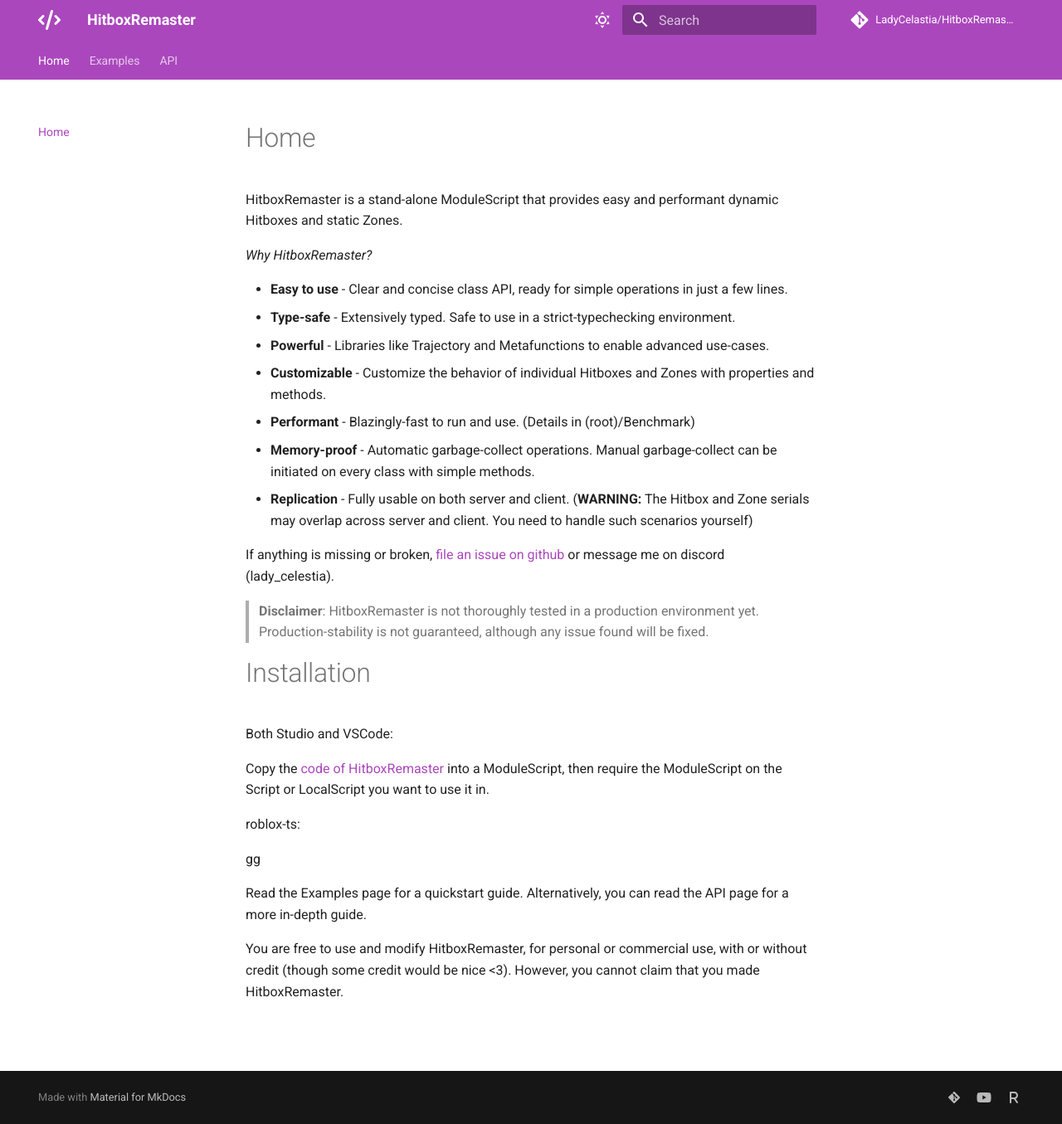
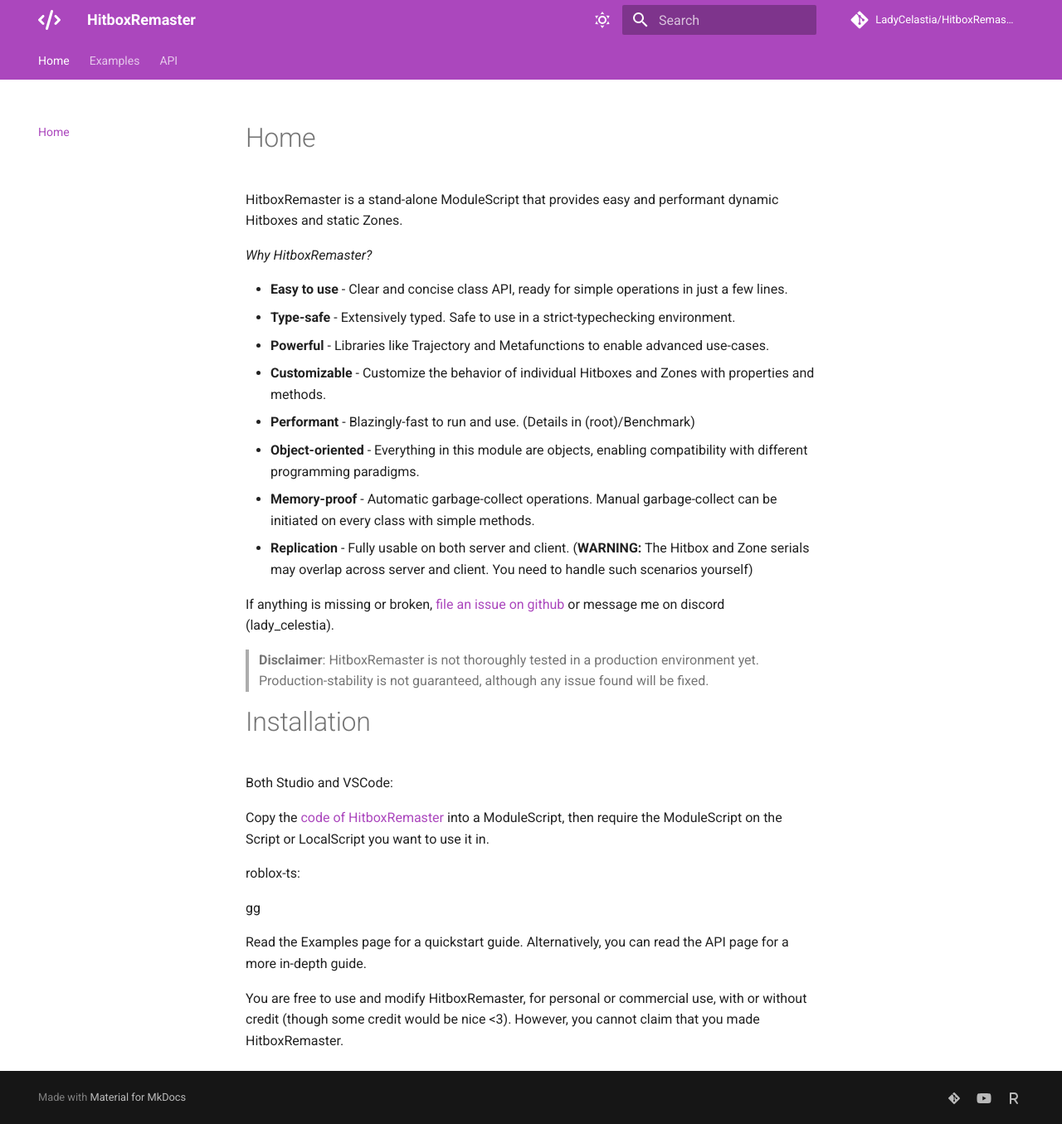
Before and after one commit to LadyCelastia/HitboxRemaster, an MkDocs documentation site: the page built from docs/index.md, in a window 1280 px wide and 1355 px high. Shown: the whole window at 83% size. Built offline with MkDocs 1.6.1 and Material for MkDocs 9.7.7, drawn with Linux system fonts in a browser that asks for light colours; comment, search, counter and statistics services are not loaded.

Commit message:
Update index.md

```diff
--- a/docs/index.md
+++ b/docs/index.md
@@ -8,6 +8,7 @@
 - **Powerful** - Libraries like Trajectory and Metafunctions to enable advanced use-cases.
 - **Customizable** - Customize the behavior of individual Hitboxes and Zones with properties and methods.
 - **Performant** - Blazingly-fast to run and use. (Details in (root)/Benchmark)
+- **Object-oriented** - Everything in this module are objects, enabling compatibility with different programming paradigms.
 - **Memory-proof** - Automatic garbage-collect operations. Manual garbage-collect can be initiated on every class with simple methods.
 - **Replication** - Fully usable on both server and client. (**WARNING:** The Hitbox and Zone serials may overlap across server and client. You need to handle such scenarios yourself)
 
```
